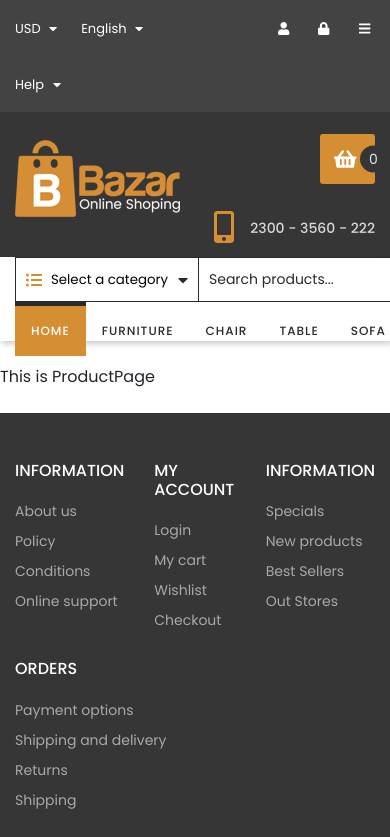
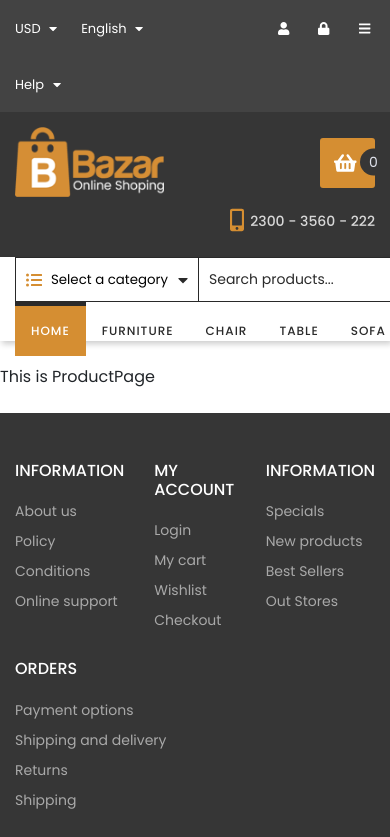
Before and after one commit to Varenthein/WDP-2106-02, a React (Create React App) app: page /product/1 in a window 390 px wide. Shown: the top 837 px of the page. Built offline with nearby package versions, Linux system fonts and the light colour scheme; grey boxes are pictures that could not be loaded.

Commit message:
Correct the xs screen size view

```diff
--- a/src/components/layout/CompanyClaim/CompanyClaim.js
+++ b/src/components/layout/CompanyClaim/CompanyClaim.js
@@ -19,7 +19,7 @@ const CompanyClaim = () => (
           </p>
         </div>
         <div
-          className={`col-6 col-md text-left text-md-center order-1 order-md-2 ${styles.logo}`}
+          className={`col-6 col-md text-md-center order-1 order-md-2 ${styles.logo}`}
         >
           <a href='#'>
             <img src='/images/logo.png' alt='Bazar' />
--- a/src/components/layout/CompanyClaim/CompanyClaim.module.scss
+++ b/src/components/layout/CompanyClaim/CompanyClaim.module.scss
@@ -37,6 +37,11 @@
         vertical-align: middle;
         margin-top: -3px;
         margin-right: 0.8rem;
+
+        @include small {
+          transform: scale(0.7);
+          margin-right: 0;
+        }
       }
     }
 
@@ -47,7 +52,14 @@
 
   .logo {
     @include tablet {
-      margin-top: 5%;
+      margin-top: 3%;
+    }
+    @include small {
+      margin-top: 0;
+      img {
+        max-width: 90%;
+        max-height: 90%;
+      }
     }
   }
 
@@ -56,6 +68,7 @@
       display: inline-block;
       position: relative;
       color: #ffffff;
+      padding-top: 1%;
 
       .cartIcon {
         background-color: $primary;
@@ -99,5 +112,9 @@
     @include tablet {
       margin-top: -5%;
     }
+    @include small {
+      margin-top: 0;
+      align-self: center;
+    }
   }
 }
```
